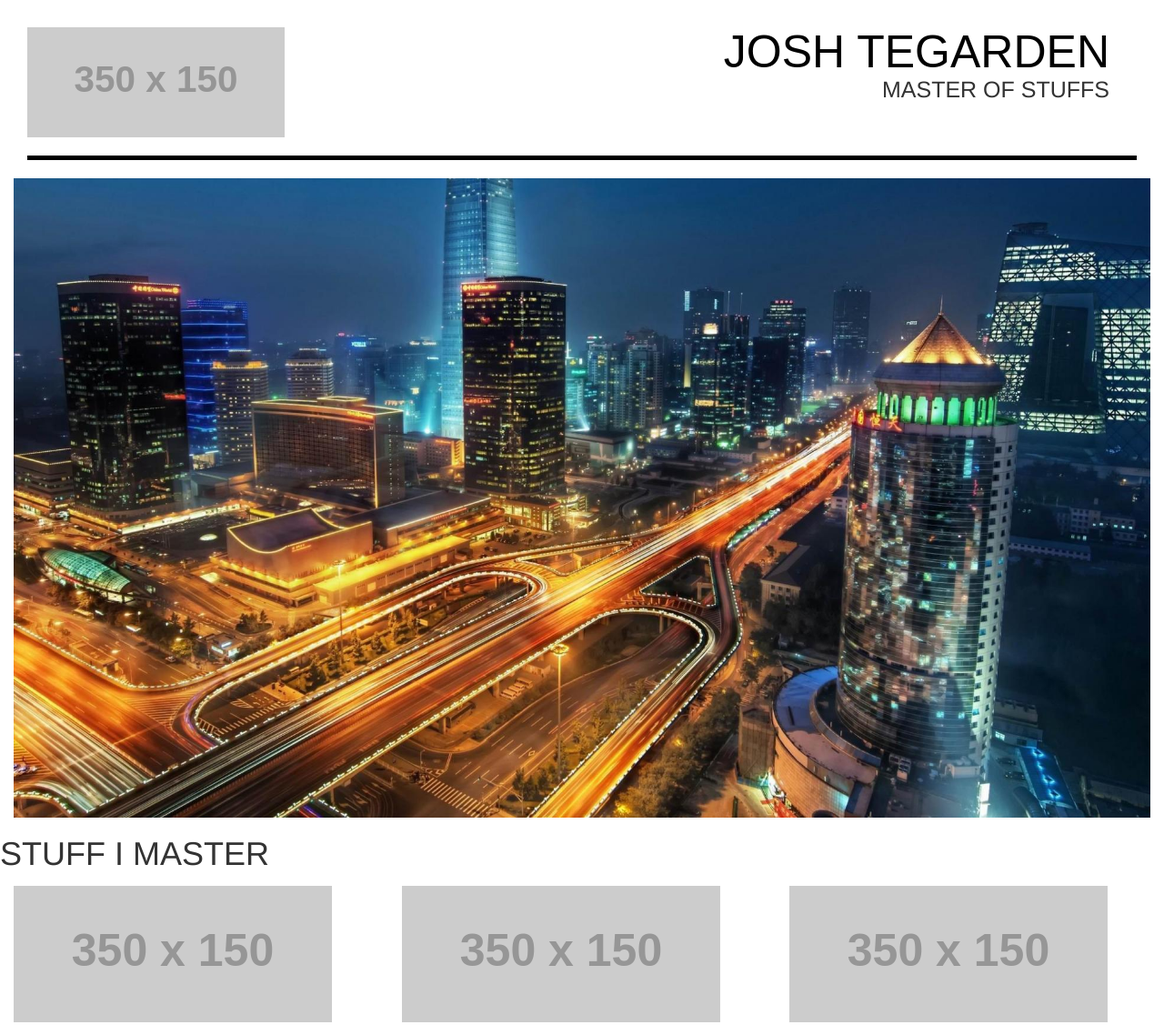
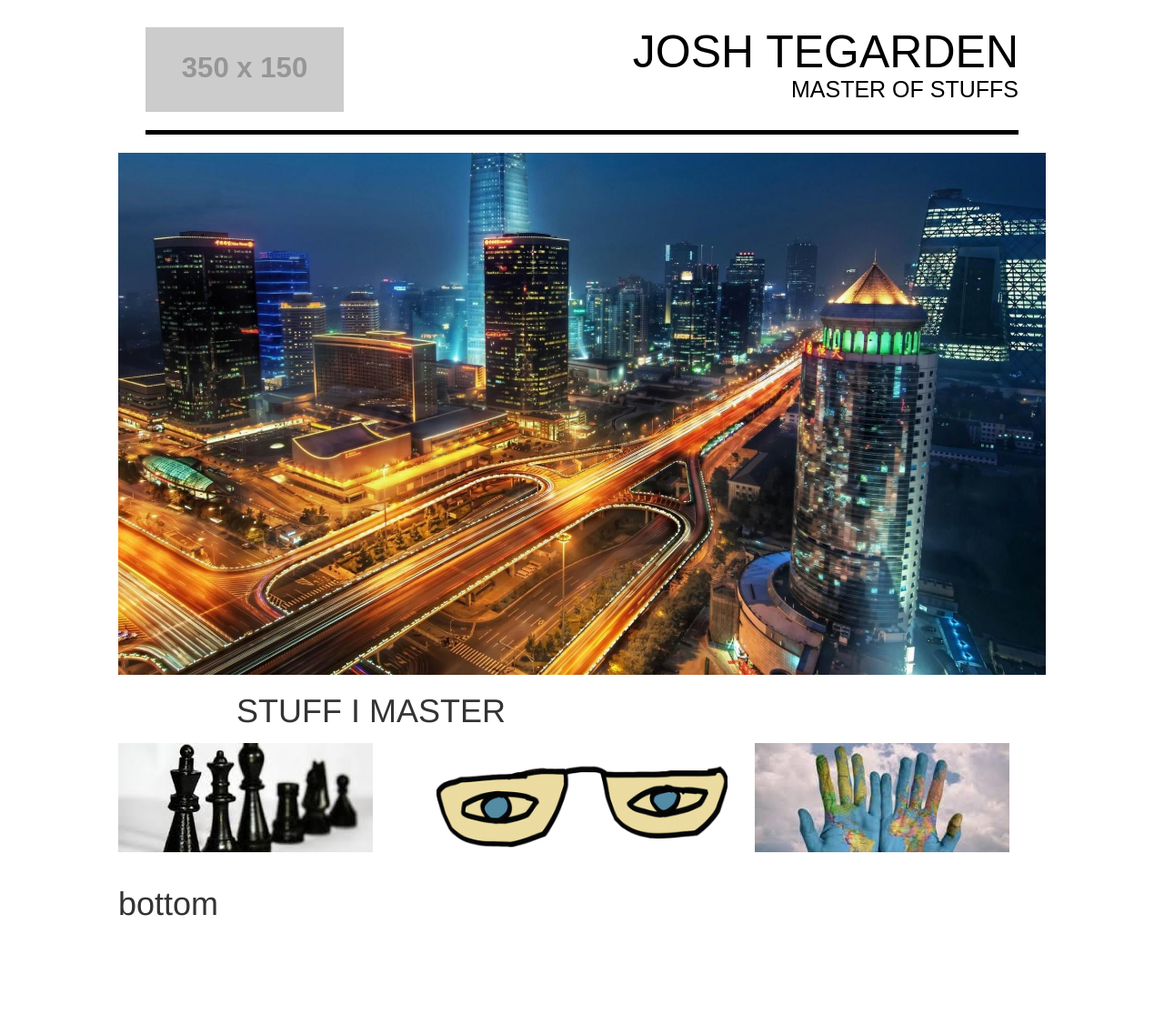
Before and after one commit to JoshTegarden/Individual-Project, a plain HTML site: page index.html in a window 1280 px wide. Shown: the top 1127 px of the page at 91% size. After the commit the page ends 1023 px from the top, so only its background shows below. Drawn offline with Linux system fonts and the light colour scheme; placeholder pictures from the web are drawn by us.

Commit message:
iawgyiluyf

```diff
--- a/css/styles.css
+++ b/css/styles.css
@@ -1,10 +1,10 @@
-#favorite-websites .row {
-    margin: 0 auto;
-    max-width: 1800px;
-    padding-top: 5px;
+
+body {
+    padding-left: 130px;
+    padding-right: 130px;
+    background-color:white;
 }
-
-#header {
+.container-fluid {
     padding-top: 30px;
 }
 #header h1 {
@@ -14,18 +14,23 @@
     text-align: right;
     margin: 0;
     position: relative;
-    padding-right: 30px;
 }
 #header h2 {
-    margin: 0;
+    color:black;
+    font-family: sans-serif;
     font-size: 25px;
     text-align: right;
+    margin: 0;
     position: relative;
-    padding-right: 30px;
 }
 
 #header img {
-    display:flex;
+    color:black;
+    font-family: sans-serif;
+    font-size: 25px;
+    text-align: left;
+    margin: 0;
+    position: relative;
 }
 
 #main-content-wrapper .row {
@@ -40,10 +45,15 @@ hr {
 .max-width {
     margin: 0 auto;
     max-width: 1600px;
-    padding-left: 15px;
-    padding-right: 15px;
+    /* padding-left: 15px;
+    padding-right: 15px; */
 }
-
-body {
-    background-color:white;
+#stuff-tag {
+    padding-left: 130px;
 }
+#favorite-websites {
+    text-align: right;
+    max-width: 1800px;
+    min-width: 900px;
+    padding-top: 5px;
+}
--- a/index.html
+++ b/index.html
@@ -42,20 +42,21 @@
             </div>
         </div>
 <!--LABEL-->
-        <div>
+        <div id='stuff-tag'>
             <h1>STUFF I MASTER</h1>
         </div>
 <!--THREE LITTLE IMAGES-->
         <div id="favorite-websites">
             <div class="row">
                 <div class='col-md-4 border'>
-                    <img class="img-responsive" src="http://placehold.it/350x150">
+                    <img class="img-responsive" src="images/chess.jpg" data-toggle="modal" data-target="#image1">
+                    <!-- Button trigger modal -->
                 </div>
                 <div class='col-md-4 border'>
-                    <img class="img-responsive" src="http://placehold.it/350x150">
+                    <img class="img-responsive" src="images/eye.png" data-toggle="modal" data-target="#image2">
                 </div>
                 <div class='col-md-4 border'>
-                    <img class="img-responsive" src="http://placehold.it/350x150">
+                    <img class="img-responsive" src="images/hands.jpg" data-toggle="modal" data-target="#image3">
                 </div>
             </div>
         </div>
@@ -68,8 +69,8 @@
         </div>
     <!-- End of Container -->
 
-    <!-- Modal-HTML5 -->
-    <div class="modal fade" id="html5_modal" tabindex="-1" role="dialog" aria-labelledby="myModalLabel">
+<!-- MODAL1-->
+<div class="modal fade" id="image1" tabindex="-1" role="dialog" aria-labelledby="myModalLabel">
   <div class="modal-dialog" role="document">
     <div class="modal-content">
       <div class="modal-header">
@@ -77,13 +78,8 @@
         <h4 class="modal-title" id="myModalLabel">Modal title</h4>
       </div>
       <div class="modal-body">
-            <div class="img-modal">
-                <img src="css/img/html5.png" style="width:400px;height:400px;">
-            </div>
-                <br>
-                    <p><strong>HTML5</strong> is the latest evolution of the standard that defines HTML. The term represents two different concepts: It is a new version of the language HTML, with new elements, attributes, and behaviors, and a larger set of technologies that allows more diverse and powerful Web sites and applications.</p>
-
-            <p>source:</p><span><a href='https://developer.mozilla.org/en-US/docs/Web/Guide/HTML/HTML5'>https://developer.mozilla.org/en-US/docs/Web/Guide/HTML/HTML5</a></span>
+        <img src="images/chess.jpg">
+        cbnaecgkacgyniacgniacgynigacywawcgygacigacacgiacgiacgiacgiacgi
       </div>
       <div class="modal-footer">
         <button type="button" class="btn btn-default" data-dismiss="modal">Close</button>
@@ -93,8 +89,8 @@
   </div>
 </div>
 
-<!-- Modal- CSS3 -->
-<div class="modal fade" id="css3_modal" tabindex="-1" role="dialog" aria-labelledby="myModalLabel">
+<!-- MODAL2-->
+<div class="modal fade" id="image2" tabindex="-1" role="dialog" aria-labelledby="myModalLabel">
   <div class="modal-dialog" role="document">
     <div class="modal-content">
       <div class="modal-header">
@@ -102,13 +98,28 @@
         <h4 class="modal-title" id="myModalLabel">Modal title</h4>
       </div>
       <div class="modal-body">
-            <div class='img-modal'>
-                <img src="css/img/css3.png" style="width:400px;height:400px;">
+        <img src="images/eye.png">
+        cbnaecgkacgyniacgniacgynigacywawcgygacigacacgiacgiacgiacgiacgi
       </div>
-          <br>
-            <p><strong>CSS3</strong>  is the latest evolution of the Cascading Style Sheets language and aims at extending CSS2.1. It brings a lot of long-awaited novelties, like rounded corners, shadows, gradients, transitions or animations, as well as new layouts like multi-columns, flexible box or grid layouts</p>
+      <div class="modal-footer">
+        <button type="button" class="btn btn-default" data-dismiss="modal">Close</button>
+        <button type="button" class="btn btn-primary">Save changes</button>
+      </div>
+    </div>
+  </div>
+</div>
 
-        <p>source:</p><span><a href='https://developer.mozilla.org/en-US/docs/Web/CSS/CSS3'>https://developer.mozilla.org/en-US/docs/Web/CSS/CSS3</a></span>
+<!--MODAL3-->
+<div class="modal fade" id="image3" tabindex="-1" role="dialog" aria-labelledby="myModalLabel">
+  <div class="modal-dialog" role="document">
+    <div class="modal-content">
+      <div class="modal-header">
+        <button type="button" class="close" data-dismiss="modal" aria-label="Close"><span aria-hidden="true">&times;</span></button>
+        <h4 class="modal-title" id="myModalLabel">Modal title</h4>
+      </div>
+      <div class="modal-body">
+        <img src="images/hands.jpg">
+        cbnaecgkacgyniacgniacgynigacywawcgygacigacacgiacgiacgiacgiacgi
       </div>
       <div class="modal-footer">
         <button type="button" class="btn btn-default" data-dismiss="modal">Close</button>
```
Also changed, not shown: images/chess.jpg (added), images/eye.png (added), images/hands.jpg (added), images/hello.png (added). Lines whose indentation alone changed are shown as unchanged.
